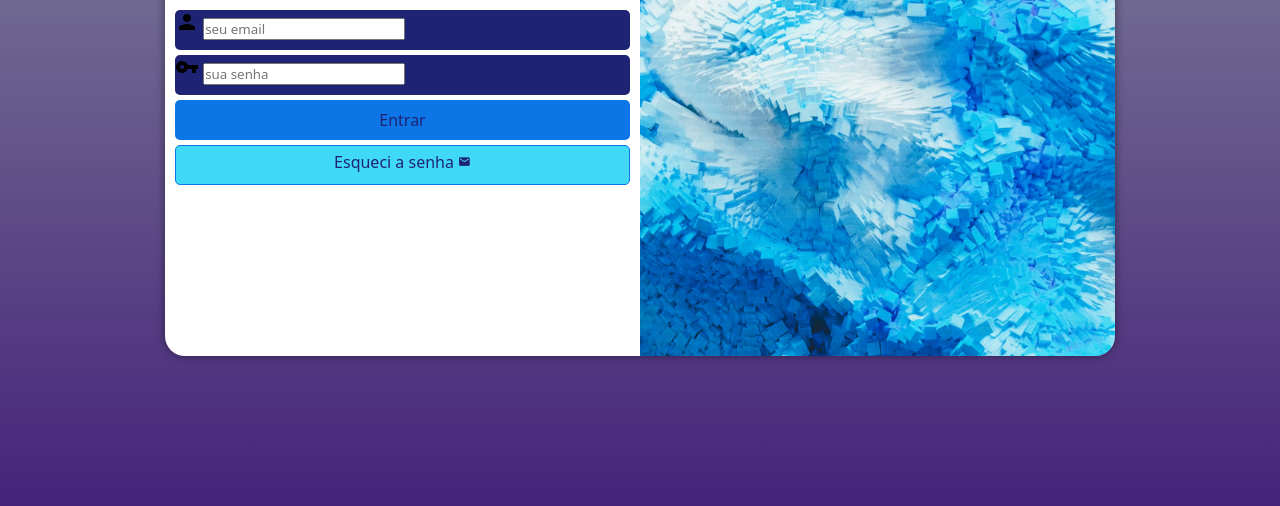
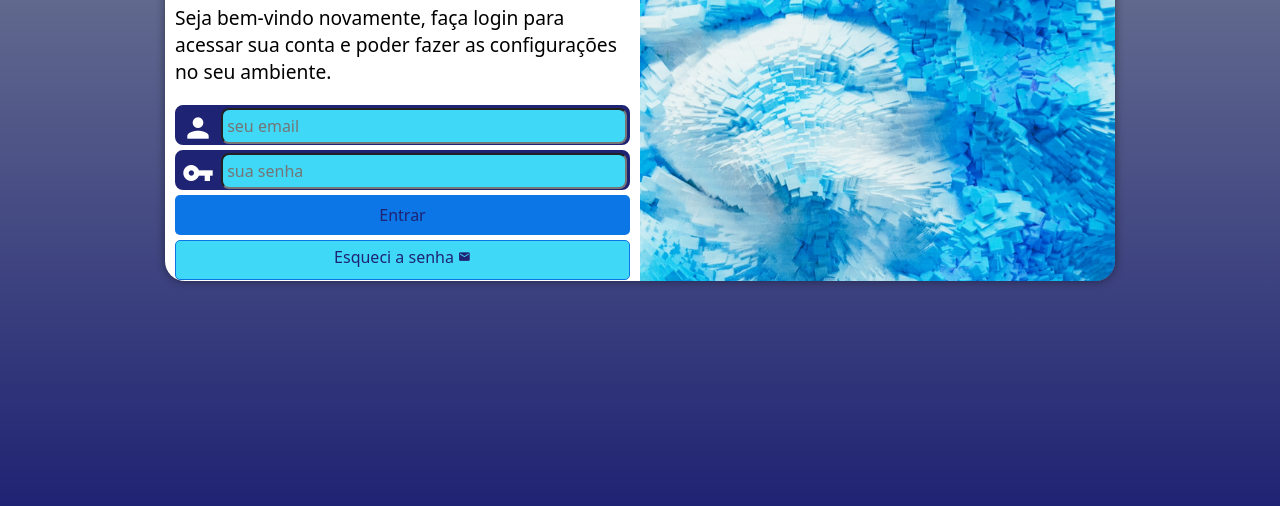
Before and after one commit to eduardobotelho28/projeto-login, a plain HTML site: page index.html in a window 1280 px wide. Shown: the part 294-800 px from the top of the page. Drawn offline with Linux system fonts and the light colour scheme.

Commit message:
terminei o projeto

```diff
--- a/estilos/media-query.css
+++ b/estilos/media-query.css
@@ -5,11 +5,12 @@
 @media screen and (min-width:768px) and (max-width:992px) {
 
     body{
-        background-image: linear-gradient(to top, #46237A, #87919E);
+        background-image: linear-gradient(to top, #1f2373, #87919E);
     }
 
     #login {
         width: 80vw;
+        height: 300px;
     }
 
     #imagem {
@@ -28,11 +29,12 @@
 @media screen and (min-width:992px) {
 
     body{
-        background-image: linear-gradient(to top, #46237A, #87919E);
+        background-image: linear-gradient(to top, #1f2373, #87919E);
     }
 
     #login {
         width: 950px;
+        height: 350px;
     }
 
     #imagem {
@@ -52,5 +54,6 @@
 
     #formulario > p {
         font-size: 1.2em;
+        margin: 20px 0px;
     }
 }
--- a/estilos/style.css
+++ b/estilos/style.css
@@ -30,7 +30,7 @@ main {
     position: absolute;
     top: 50%;
     left: 50%;
-    transform: translate(-50%,-50%);
+
 
     background-color: white;
     width: 280px;
@@ -41,6 +41,7 @@ main {
 
     transition: width 0.3s, height 0.3s;
     transition-timing-function: ease;
+    transform: translate(-50%,-50%);
 }
 
 #imagem {
@@ -67,13 +68,35 @@ main {
 
 .campo {
     background-color: #1f2373;
+    border: 2px solid #1f2373;
     height: 40px;
-    border-radius: 5px;
+    border-radius: 8px;
     margin: 5px 0px;
 }
 
 .campo > label {
     display: none;
+}
+
+.campo i {
+    color: white;
+    font-size: 2em;
+    width: 40px;
+    padding: 5px;
+}
+
+.campo > input {
+    background-color: #3fd8f7;
+    font-size: 1em;
+    width: calc(100% - 45px);
+    height: 100%;
+    border-radius: 8px;
+    padding: 4px;
+    transform: translateY(-12px);
+}
+
+.campo > input:focus-within{
+    background-color: white;
 }
 
 form > input[type=submit] {
```
